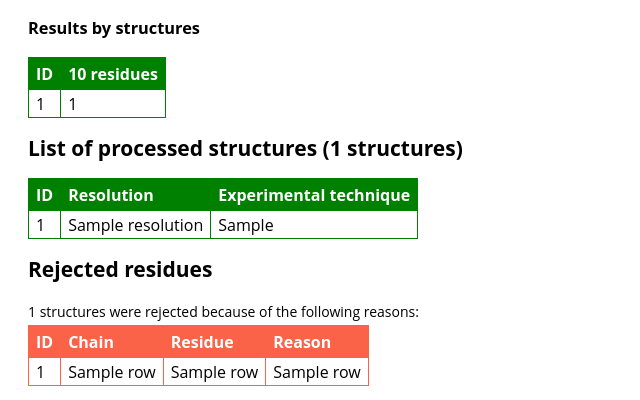
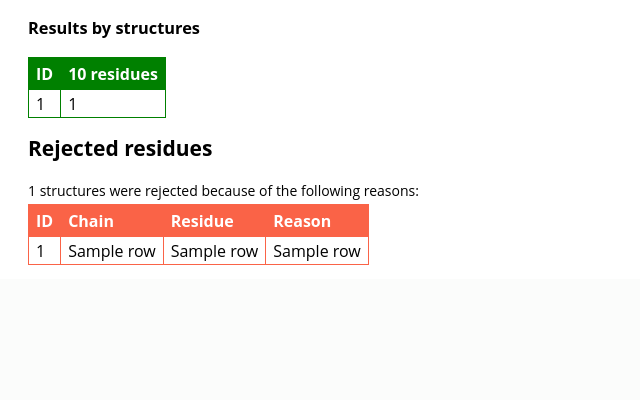
Before and after one commit to spirali/nukecon, a Python web app: template templates/report.html in a window 1280 px wide. Shown: the part 1790-2190 px from the top of the page, without its empty margins (0-640 px from the left). After the commit the page ends 2055 px from the top, so only its background shows below. Run offline with Jinja, Linux system fonts and the light colour scheme; the template is opened without the code that fills it: most values are stand-ins (such as "Sample title", 1, 10 or a date in 2020); grey boxes marked "Sample" are stand-in pictures.

Commit message:
ENH: Some template tweaks

```diff
--- a/src/commands.py
+++ b/src/commands.py
@@ -4,6 +4,7 @@ from structure import StructureList
 import Bio.PDB as pdb
 from analysis import Analysis
 from results import process_results
+from nukecon import VERSION_STRING
 
 import time
 import paths
@@ -81,6 +82,7 @@ def run_summary(query):
             imgs=imgs,
             structures=structures.structures,
             component=query.component.upper(),
+            version_string=VERSION_STRING,
             date=datetime.datetime.now())
     with open("summary-{0}.html".format(query.component), "w") as f:
         f.write(report_html)
@@ -113,6 +115,7 @@ def run_analysis(query):
 
     template = get_template("report.html")
     report_html = template.render(
+            version_string=VERSION_STRING,
             structures=structures,
             component=query.component.upper(),
             date=datetime.datetime.now(),
--- a/src/nukecon.py
+++ b/src/nukecon.py
@@ -1,3 +1,5 @@
+VERSION_STRING = "Nukecon 0.1"
+
 import logging
 import argparse
 import commands
--- a/templates/base.html
+++ b/templates/base.html
@@ -73,7 +73,7 @@
 <body>
 <div id="header">
 <h1>{{ self.title() }}</h1>
-{{ date }}
+By {{ version_string }} at {{date}}
 </div>
 
 <div id="content">
--- a/templates/report.html
+++ b/templates/report.html
@@ -63,7 +63,7 @@
 <tr>
     <td>{{ name }}</td>
     {% for c in row %}
-    <td>{{ c }}</td>
+    <td>{{ c|round(2) }}%</td>
     {% endfor %}
 </tr>
     {% endfor %}
@@ -85,25 +85,6 @@
 <tr>
     <td>{{ structure.id }}</td>
     <td>{{ values|count }}</td>
-</tr>
-    {% endfor %}
-</table>
-
-<h2>List of processed structures ({{ structures.size }} structures)</h2>
-<table>
-<thead>
-<tr>
-    <th>ID</th>
-    <th>Resolution</th>
-    <th>Experimental technique</th>
-</tr>
-</thead>
-<tbody>
-    {% for s in structures %}
-<tr>
-    <td>{{ s.id }}</td>
-    <td>{% if s.resolution %}{{ s.resolution }}{% else %}<span class="no">N/A</span>{% endif %}</td>
-    <td>{{ s.exp_technique }}</td>
 </tr>
     {% endfor %}
 </table>
```
